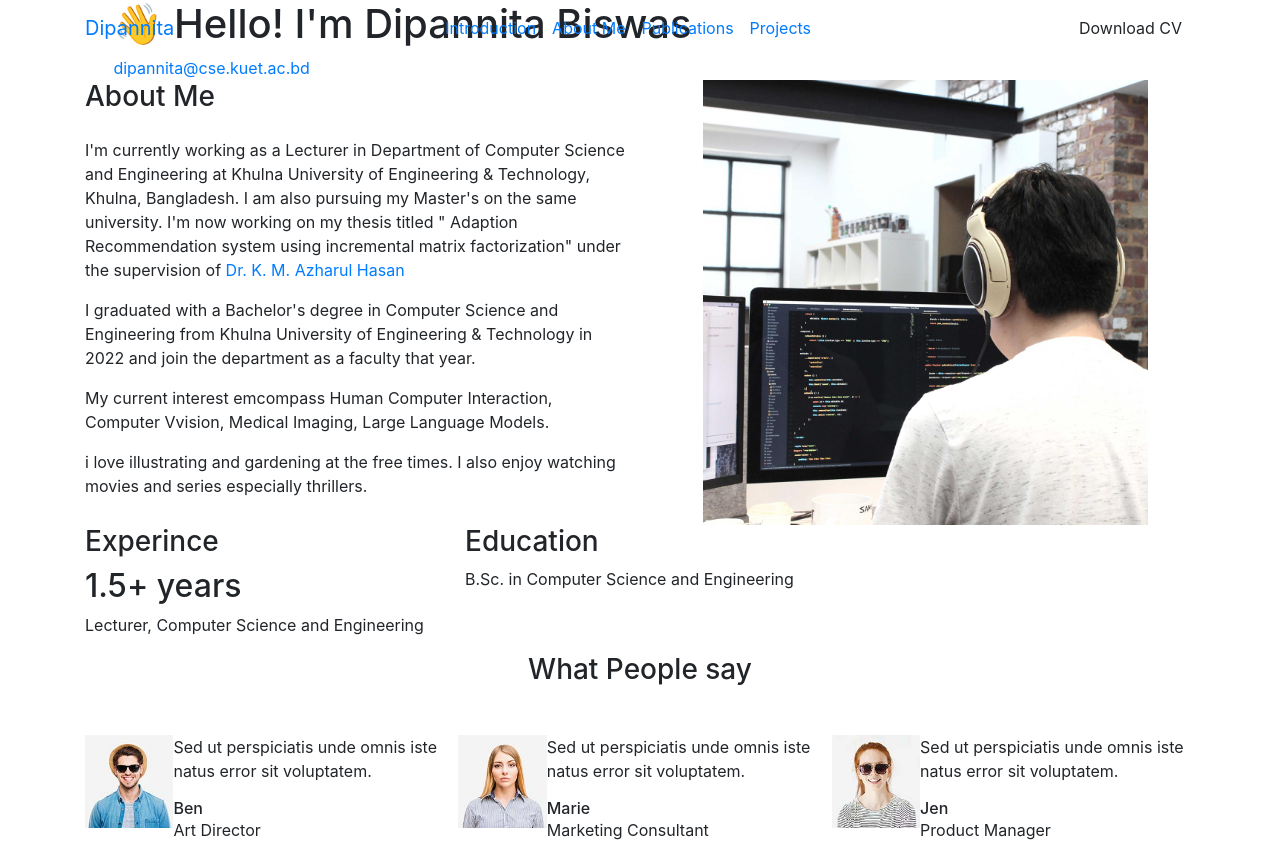
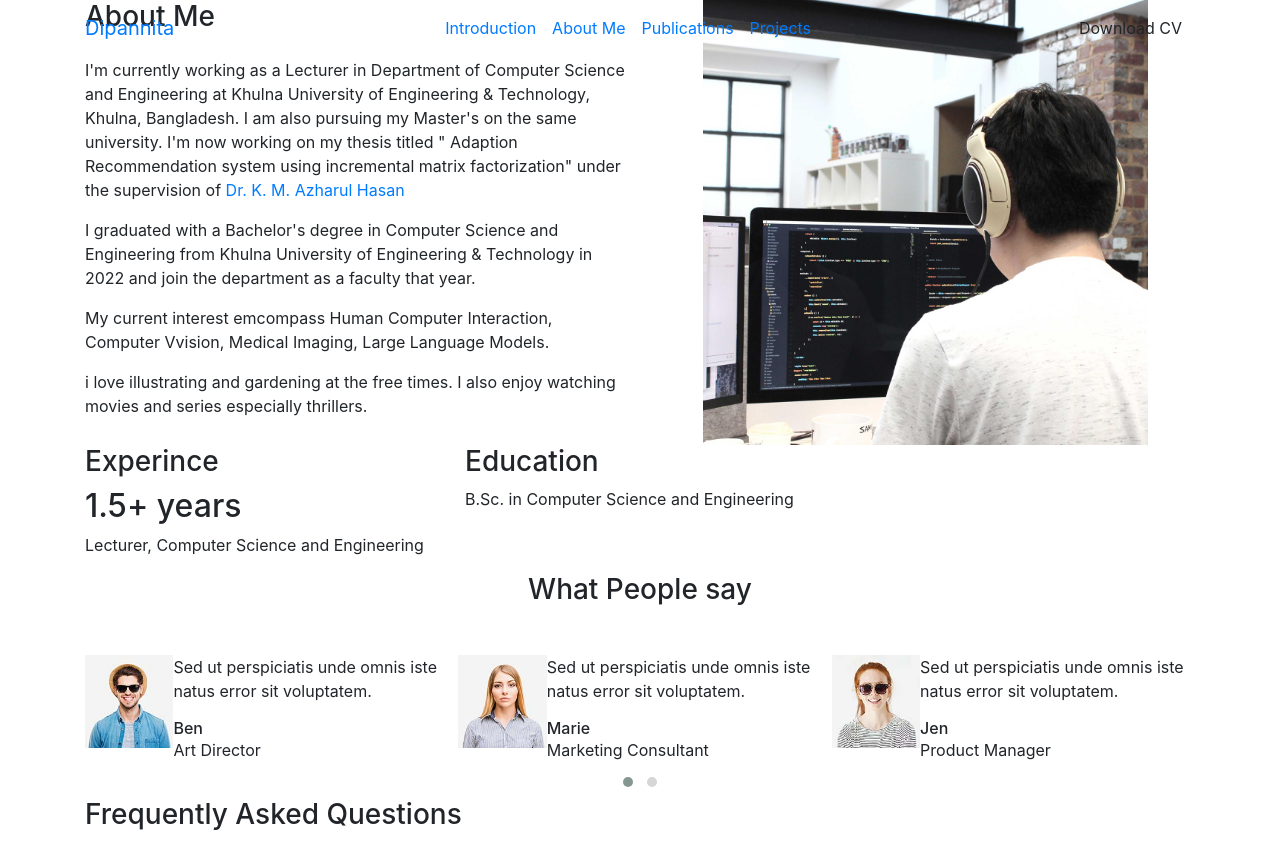
Before and after one commit to dipannita72/dipannita72.github.io, a plain HTML site: page index.html in a window 1280 px wide. Shown: the top 845 px of the page. Drawn offline with Linux system fonts and the light colour scheme.

Commit message:
Update index.html

```diff
--- a/index.html
+++ b/index.html
@@ -56,24 +56,6 @@
 
 
     <!-- HERO -->
-    <section class="hero d-flex flex-column justify-content-center align-items-center" id="intro">
-
-         <div class="container">
-            <div class="row">
-                   <div class="d-flex flex-column justify-content-center align-items-center col-lg-7 col-md-7 col-12">
-                        <div class="hero-text">
-                            <h1 class="hero-title">👋 Hello! I'm Dipannita Biswas</h1>
-                            <a href="#" class="email-link">
-                                dipannita@cse.kuet.ac.bd
-                            </a>
-
-                        </div>
-                    </div>
-
-            </div>
-        </div>
-    </section>
-
 
     <section class="about section-padding" id="about">
         <div class="container">
```
